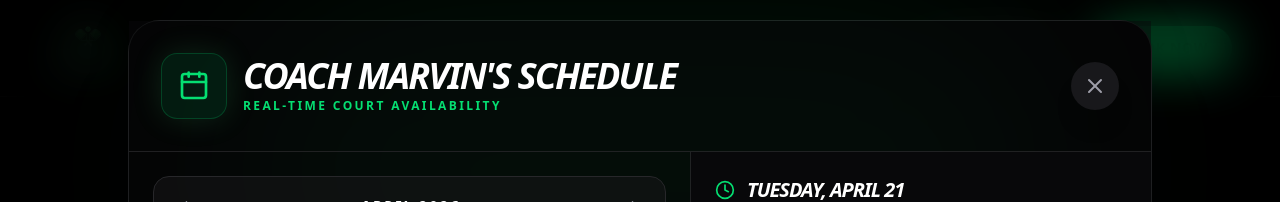
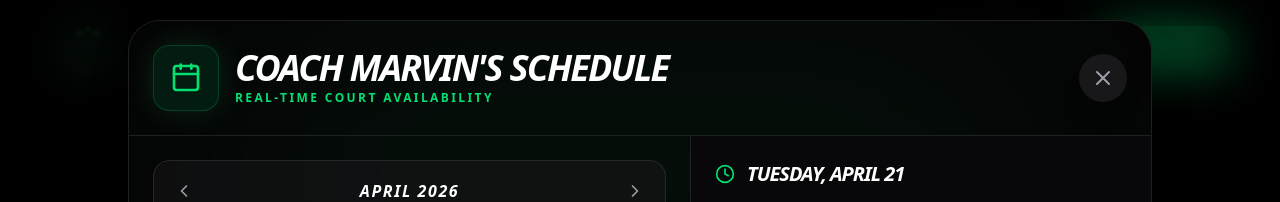
Before and after one commit to Ctrl-kurth/Pickleball-Booking-System, a Next.js app: page /login in a window 1280 px wide. Both pictures are taken after a click on the button "VIEW SCHEDULE". Shown: the top 202 px of the page. Built offline with nearby package versions, Linux system fonts and the light colour scheme; no server answers; the database is empty.

Commit message:
feat: implement interactive calendar and scheduling modal for coach availability

```diff
--- a/src/components/ScheduleModal.tsx
+++ b/src/components/ScheduleModal.tsx
@@ -152,13 +152,13 @@ export default function ScheduleModal({ isOpen, onClose }: { isOpen: boolean; on
             animate={{ opacity: 1, scale: 1, y: 0 }}
             exit={{ opacity: 0, scale: 0.95, y: 20 }}
             transition={{ type: "spring", duration: 0.5, bounce: 0.3 }}
-            className="relative w-full max-w-5xl bg-black border border-zinc-800/80 rounded-2xl sm:rounded-[2rem] shadow-2xl flex flex-col max-h-[95vh]"
+            className="relative w-full max-w-5xl bg-black border border-zinc-800/80 rounded-2xl sm:rounded-[2rem] shadow-2xl overflow-hidden flex flex-col max-h-[95vh]"
           >
             {/* Subtle glow background */}
             <div className="absolute top-0 left-1/2 -translate-x-1/2 w-[800px] h-[300px] bg-green-500/10 blur-[100px] rounded-full pointer-events-none" />
 
             {/* Header */}
-            <div className="relative flex items-center justify-between p-4 sm:p-6 md:p-8 border-b border-zinc-800/80 bg-zinc-950/50">
+            <div className="relative flex items-center justify-between p-4 sm:p-6 border-b border-zinc-800/80 bg-zinc-950/50">
               <div className="flex items-center gap-3 sm:gap-4">
                 <div className="p-2 sm:p-3 md:p-4 bg-green-400/10 rounded-xl sm:rounded-2xl border border-green-400/20 shadow-[0_0_30px_rgba(74,222,128,0.15)]">
                   <CalendarIcon className="w-5 h-5 sm:w-6 sm:h-6 md:w-8 md:h-8 text-green-400" />
```
